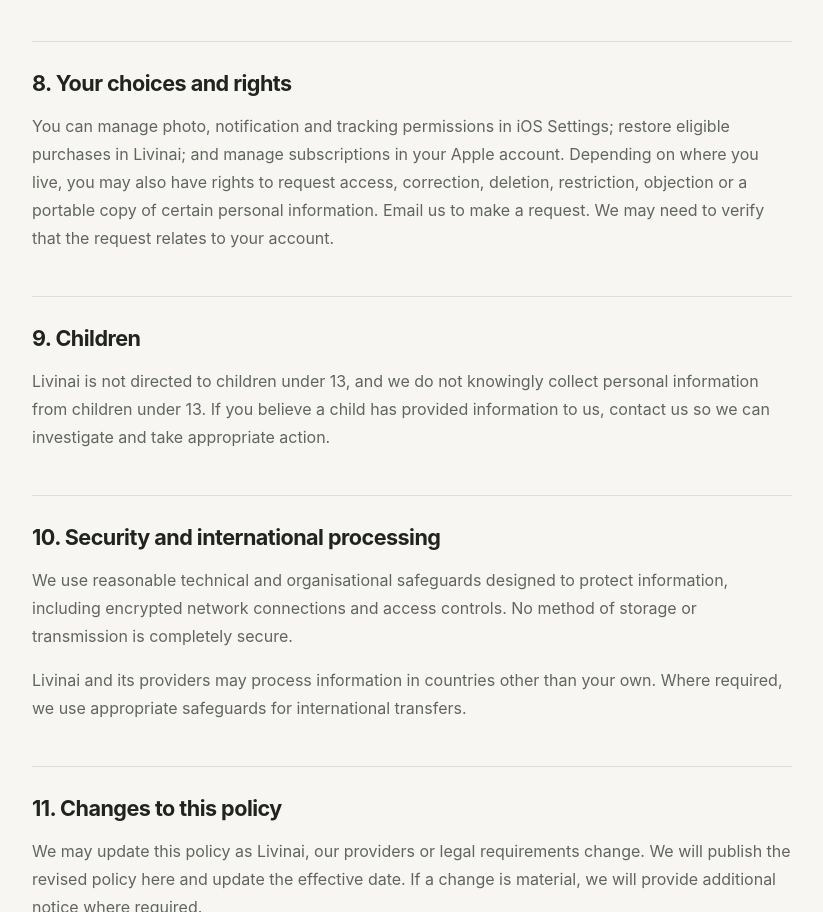
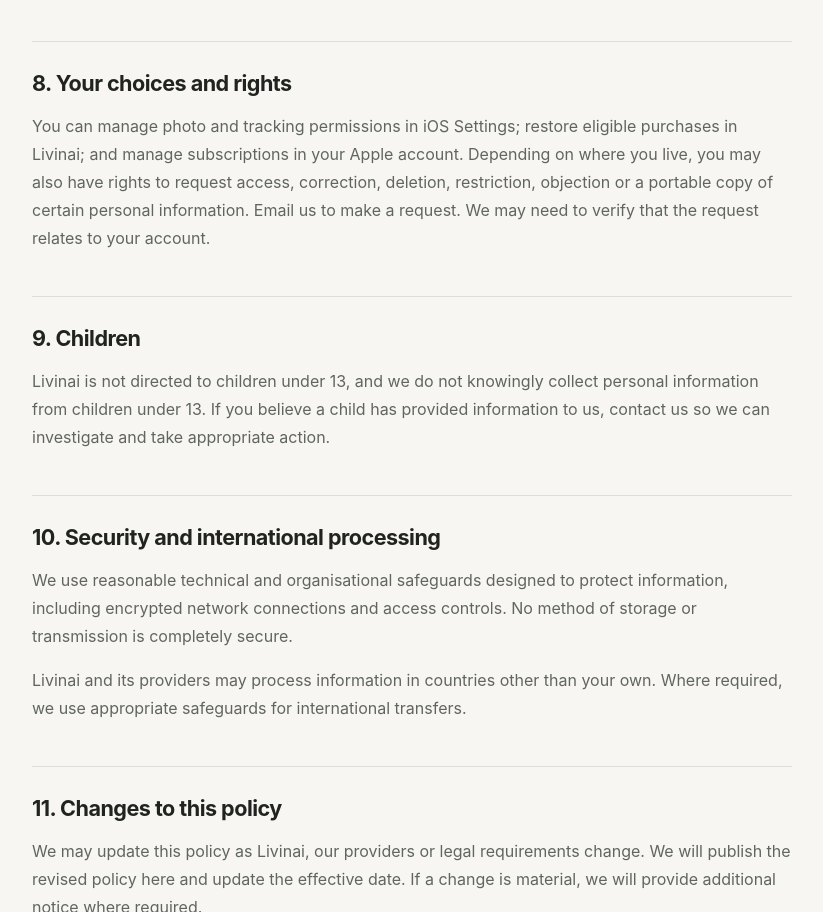
Before and after one commit to livinai2025/livinai2025.github.io, a plain HTML site: page privacy/index.html in a window 1280 px wide. Shown: the part 2626-3538 px from the top of the page, without its empty margins (332-1155 px from the left). Drawn offline with Linux system fonts and the light colour scheme.

Commit message:
Align privacy permission disclosure

```diff
--- a/privacy/index.html
+++ b/privacy/index.html
@@ -37,7 +37,7 @@
 
         <section id="retention"><h2>7. Retention and deletion</h2><p>We retain information while your account is active and as needed to provide Livinai. Some records may be retained for a limited period for legal, fraud-prevention, security, dispute-resolution or accounting obligations.</p><p>You can begin account deletion inside Livinai by opening <strong>Profile → Account → Delete Account</strong> and following the confirmation steps. You may also contact us if you cannot access the in-app option. Account deletion does not cancel an Apple subscription; subscriptions must be cancelled separately through Apple.</p></section>
 
-        <section id="choices"><h2>8. Your choices and rights</h2><p>You can manage photo, notification and tracking permissions in iOS Settings; restore eligible purchases in Livinai; and manage subscriptions in your Apple account. Depending on where you live, you may also have rights to request access, correction, deletion, restriction, objection or a portable copy of certain personal information. Email us to make a request. We may need to verify that the request relates to your account.</p></section>
+        <section id="choices"><h2>8. Your choices and rights</h2><p>You can manage photo and tracking permissions in iOS Settings; restore eligible purchases in Livinai; and manage subscriptions in your Apple account. Depending on where you live, you may also have rights to request access, correction, deletion, restriction, objection or a portable copy of certain personal information. Email us to make a request. We may need to verify that the request relates to your account.</p></section>
 
         <section id="children"><h2>9. Children</h2><p>Livinai is not directed to children under 13, and we do not knowingly collect personal information from children under 13. If you believe a child has provided information to us, contact us so we can investigate and take appropriate action.</p></section>
 
```
